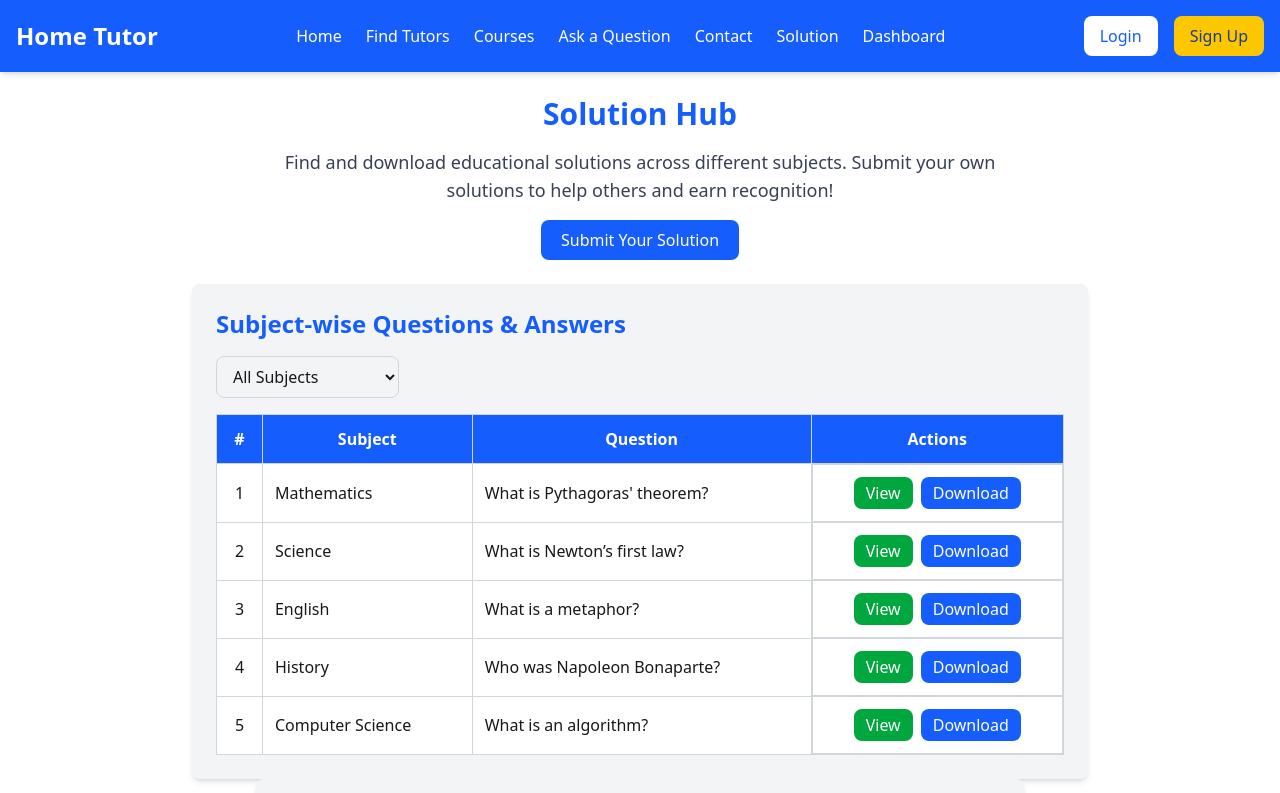
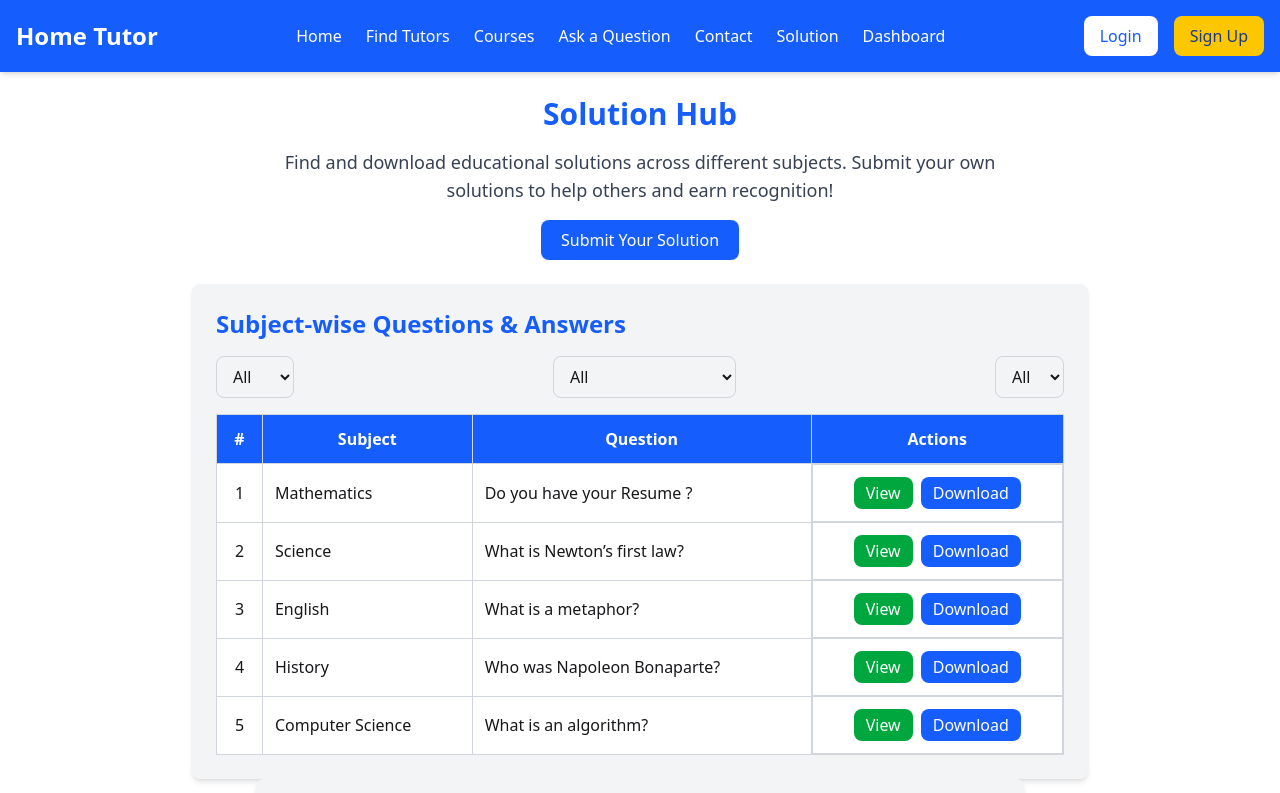
Before and after one commit to developernagor/home-tutor-client, a React (Vite) app: page /solution in a window 1280 px wide. Shown: the top 793 px of the page. Built offline with nearby package versions, Linux system fonts and the light colour scheme.

Commit message:
Filtering all solutions for view and downloads

```diff
--- a/src/components/SolutionPage/DownloadQuestion.jsx
+++ b/src/components/SolutionPage/DownloadQuestion.jsx
@@ -2,19 +2,31 @@ import { useState } from "react";
 // import { Eye, Download, Filter } from "lucide-react";
 
 const sampleData = [
-  { id: 1, subject: "Mathematics", question: "What is Pythagoras' theorem?", file: "/files/pythagoras.pdf" },
-  { id: 2, subject: "Science", question: "What is Newton’s first law?", file: "/files/newton-law.pdf" },
-  { id: 3, subject: "English", question: "What is a metaphor?", file: "/files/metaphor.docx" },
-  { id: 4, subject: "History", question: "Who was Napoleon Bonaparte?", file: "/files/napoleon.docx" },
-  { id: 5, subject: "Computer Science", question: "What is an algorithm?", file: "/files/algorithm.pdf" },
+  { id: 1, class: "One", chapter:"2.1", subject: "Mathematics", question: "Do you have your Resume ?", file: "https://drive.google.com/file/d/1lORi14saDUPN1QV3xSlT79axRavNcKws/view?usp=sharing" },
+  { id: 2, class: "One", chapter:"2.1", subject: "Science", question: "What is Newton’s first law?", file: "/files/newton-law.pdf" },
+  { id: 3, class: "One", chapter:"2.1", subject: "English", question: "What is a metaphor?", file: "/files/metaphor.docx" },
+  { id: 4, class: "One", chapter:"2.1", subject: "History", question: "Who was Napoleon Bonaparte?", file: "/files/napoleon.docx" },
+  { id: 5, class: "One", chapter:"2.1", subject: "Computer Science", question: "What is an algorithm?", file: "/files/algorithm.pdf" },
 ];
 
 const DownloadQuestion = () => {
-  const [selectedSubject, setSelectedSubject] = useState("all");
+  const [selectedSubject, setSelectedSubject] = useState("All");
+  const [selectedClass, setSelectedClass] = useState("All");
+  const [selectedChapter, setSelectedChapter] = useState("All");
 
-  const filteredData = selectedSubject === "all"
-    ? sampleData
-    : sampleData.filter((item) => item.subject === selectedSubject);
+
+ // Filter the data based on selections
+ const filteredData = sampleData.filter((item) =>
+  (selectedClass === "All" || item.class === selectedClass) &&
+  (selectedSubject === "All" || item.subject === selectedSubject) &&
+  (selectedChapter === "All" || item.chapter === selectedChapter)
+);
+
+// Get unique values for dropdowns
+const uniqueClasses = ["All", ...new Set(sampleData.map((item) => item.class))];
+const uniqueSubjects = ["All", ...new Set(sampleData.map((item) => item.subject))];
+const uniqueChapters = ["All", ...new Set(sampleData.map((item) => item.chapter))];
+
 
   return (
     <div className="max-w-4xl mx-auto p-6 bg-gray-100 rounded-lg shadow-md">
@@ -22,6 +34,22 @@ const DownloadQuestion = () => {
       <h2 className="text-2xl font-bold text-blue-600">Subject-wise Questions & Answers</h2>
 
       {/* Subject Filter */}
+      <div className="filterQuestion flex justify-between">
+      <div className="mt-4 flex items-center gap-2">
+        {/* <Filter className="w-5 h-5 text-gray-600" /> */}
+        <select
+          value={selectedClass}
+          onChange={(e) => setSelectedClass(e.target.value)}
+          className="px-3 py-2 border border-gray-300 rounded-lg focus:outline-none focus:ring-2 focus:ring-blue-500"
+        >
+          {
+            uniqueClasses.map(cls =>
+              <option key={cls} value={cls}>{cls}</option>
+            )
+          }
+        </select>
+      </div>
+
       <div className="mt-4 flex items-center gap-2">
         {/* <Filter className="w-5 h-5 text-gray-600" /> */}
         <select
@@ -29,13 +57,30 @@ const DownloadQuestion = () => {
           onChange={(e) => setSelectedSubject(e.target.value)}
           className="px-3 py-2 border border-gray-300 rounded-lg focus:outline-none focus:ring-2 focus:ring-blue-500"
         >
-          <option value="all">All Subjects</option>
-          <option value="Mathematics">Mathematics</option>
-          <option value="Science">Science</option>
-          <option value="English">English</option>
-          <option value="History">History</option>
-          <option value="Computer Science">Computer Science</option>
+          {
+            uniqueSubjects.map(sub =>
+              <option key={sub} value={sub}>{sub}</option>
+            )
+          }
         </select>
+      </div>
+
+      <div className="mt-4 flex items-center gap-2">
+        {/* <Filter className="w-5 h-5 text-gray-600" /> */}
+        <select
+          value={selectedChapter}
+          onChange={(e) => setSelectedChapter(e.target.value)}
+          className="px-3 py-2 border border-gray-300 rounded-lg focus:outline-none focus:ring-2 focus:ring-blue-500"
+        >
+          {
+            uniqueChapters.map(chap =>
+              <option key={chap} value={chap}>{chap}</option>
+            )
+          }
+        </select>
+      </div>
+
+
       </div>
 
       {/* Table */}
--- a/src/pages/Admin/AddNote.jsx
+++ b/src/pages/Admin/AddNote.jsx
@@ -84,6 +84,7 @@ function AddNote() {
     try {
       const response = await axios.post(`${import.meta.env.VITE_API_URL}/note`, finalNoteData);
       // console.log("Note Added:", response.data);
+      return response.data;
     } catch (error) {
       console.log("Error adding note:", error.message);
     }
```
